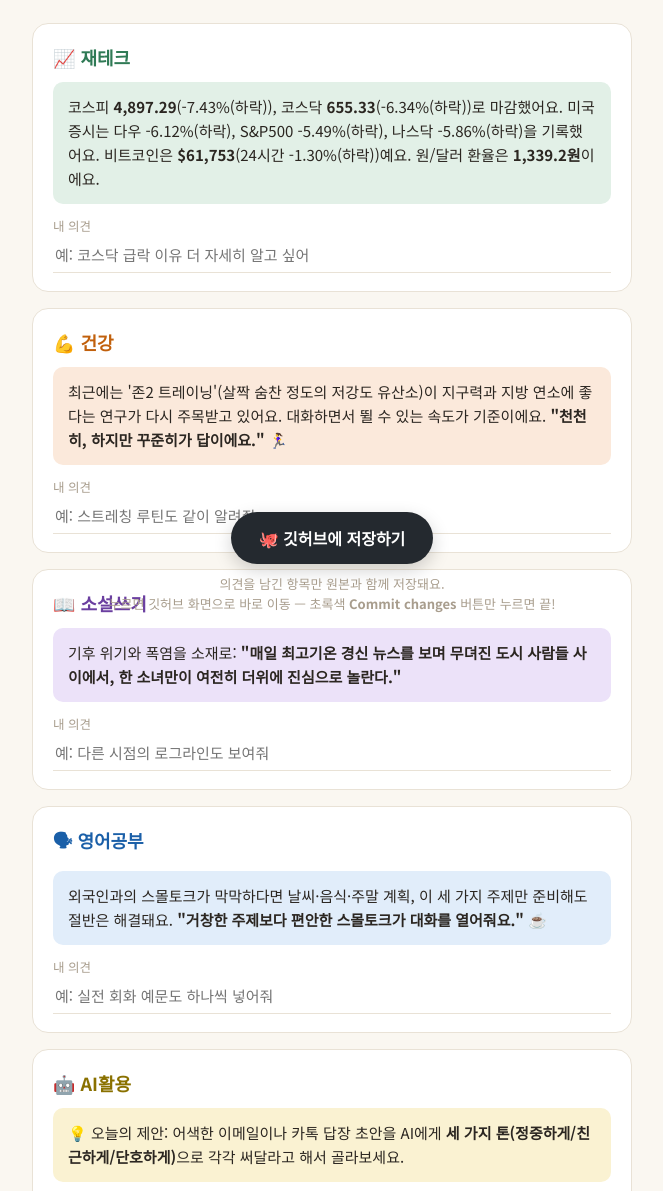
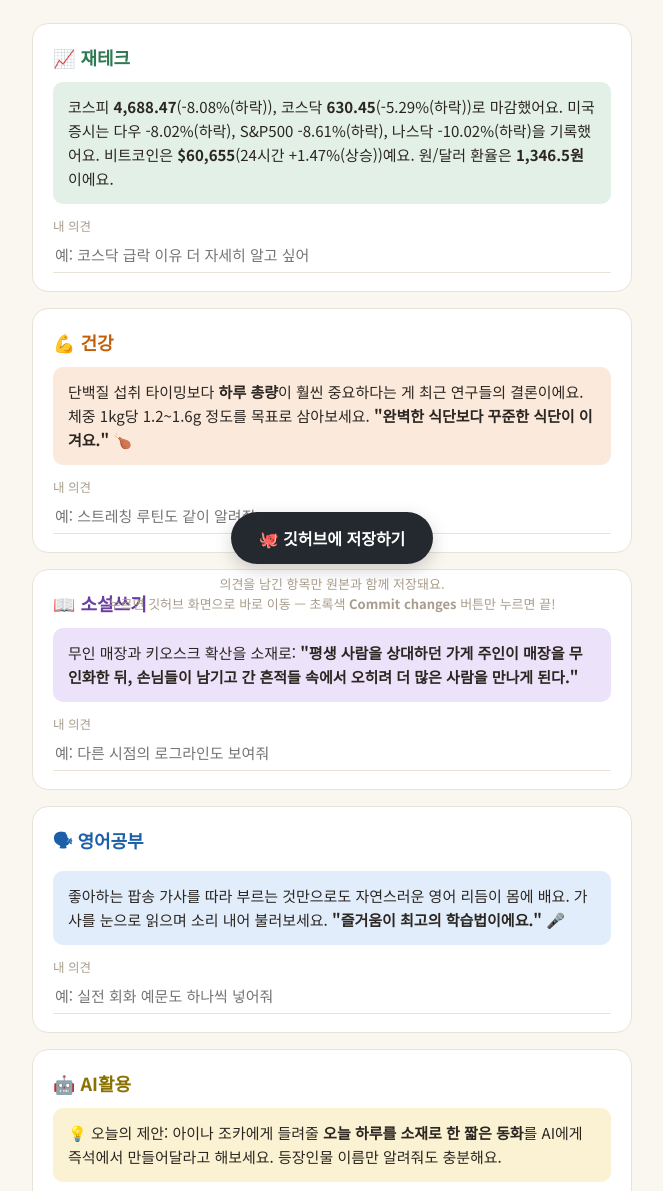
Before and after one commit to honawdo-2026/Year, a plain HTML site: page index.html in a window 1280 px wide. Shown: the part 171-1362 px from the top of the page, without its empty margins (308-971 px from the left). Drawn offline with Linux system fonts and the light colour scheme.

Commit message:
Auto briefing 2026-11-23

```diff
--- a/index.html
+++ b/index.html
@@ -80,42 +80,42 @@
 <body>
 <main>
   <header>
-    <p class="eyebrow" id="dateLabel">2026년 11월 20일 금요일 브리핑</p>
+    <p class="eyebrow" id="dateLabel">2026년 11월 23일 월요일 브리핑</p>
     <h1>오늘 내용, 어떠셨어요?</h1>
     <p>각 항목을 읽고 아래 칸에 짧게 의견을 남긴 뒤, 맨 아래 "깃허브에 저장하기"를 눌러주세요.</p>
   </header>
 
   <div class="card mint">
     <p class="card-label">📈 재테크</p>
-    <div class="content" data-content="재테크">코스피 <strong>4,897.29</strong>(-7.43%(하락)), 코스닥 <strong>655.33</strong>(-6.34%(하락))로 마감했어요. 미국 증시는 다우 -6.12%(하락), S&P500 -5.49%(하락), 나스닥 -5.86%(하락)을 기록했어요. 비트코인은 <strong>$61,753</strong>(24시간 -1.30%(하락))예요. 원/달러 환율은 <strong>1,339.2원</strong>이에요.</div>
+    <div class="content" data-content="재테크">코스피 <strong>4,688.47</strong>(-8.08%(하락)), 코스닥 <strong>630.45</strong>(-5.29%(하락))로 마감했어요. 미국 증시는 다우 -8.02%(하락), S&P500 -8.61%(하락), 나스닥 -10.02%(하락)을 기록했어요. 비트코인은 <strong>$60,655</strong>(24시간 +1.47%(상승))예요. 원/달러 환율은 <strong>1,346.5원</strong>이에요.</div>
     <span class="opinion-tag">내 의견</span>
     <input type="text" data-topic="재테크" placeholder="예: 코스닥 급락 이유 더 자세히 알고 싶어" />
   </div>
 
   <div class="card peach">
     <p class="card-label">💪 건강</p>
-    <div class="content" data-content="건강">최근에는 '존2 트레이닝'(살짝 숨찬 정도의 저강도 유산소)이 지구력과 지방 연소에 좋다는 연구가 다시 주목받고 있어요. 대화하면서 뛸 수 있는 속도가 기준이에요. <strong>"천천히, 하지만 꾸준히가 답이에요."</strong> 🏃‍♀️</div>
+    <div class="content" data-content="건강">단백질 섭취 타이밍보다 <strong>하루 총량</strong>이 훨씬 중요하다는 게 최근 연구들의 결론이에요. 체중 1kg당 1.2~1.6g 정도를 목표로 삼아보세요. <strong>"완벽한 식단보다 꾸준한 식단이 이겨요."</strong> 🍗</div>
     <span class="opinion-tag">내 의견</span>
     <input type="text" data-topic="건강" placeholder="예: 스트레칭 루틴도 같이 알려줘" />
   </div>
 
   <div class="card lav">
     <p class="card-label">📖 소설쓰기</p>
-    <div class="content" data-content="소설쓰기">기후 위기와 폭염을 소재로: <strong>"매일 최고기온 경신 뉴스를 보며 무뎌진 도시 사람들 사이에서, 한 소녀만이 여전히 더위에 진심으로 놀란다."</strong></div>
+    <div class="content" data-content="소설쓰기">무인 매장과 키오스크 확산을 소재로: <strong>"평생 사람을 상대하던 가게 주인이 매장을 무인화한 뒤, 손님들이 남기고 간 흔적들 속에서 오히려 더 많은 사람을 만나게 된다."</strong></div>
     <span class="opinion-tag">내 의견</span>
     <input type="text" data-topic="소설쓰기" placeholder="예: 다른 시점의 로그라인도 보여줘" />
   </div>
 
   <div class="card blue">
     <p class="card-label">🗣 영어공부</p>
-    <div class="content" data-content="영어공부">외국인과의 스몰토크가 막막하다면 날씨·음식·주말 계획, 이 세 가지 주제만 준비해도 절반은 해결돼요. <strong>"거창한 주제보다 편안한 스몰토크가 대화를 열어줘요."</strong> ☕</div>
+    <div class="content" data-content="영어공부">좋아하는 팝송 가사를 따라 부르는 것만으로도 자연스러운 영어 리듬이 몸에 배요. 가사를 눈으로 읽으며 소리 내어 불러보세요. <strong>"즐거움이 최고의 학습법이에요."</strong> 🎤</div>
     <span class="opinion-tag">내 의견</span>
     <input type="text" data-topic="영어공부" placeholder="예: 실전 회화 예문도 하나씩 넣어줘" />
   </div>
 
   <div class="card mustard">
     <p class="card-label">🤖 AI활용</p>
-    <div class="content" data-content="AI활용">💡 오늘의 제안: 어색한 이메일이나 카톡 답장 초안을 AI에게 <strong>세 가지 톤(정중하게/친근하게/단호하게)</strong>으로 각각 써달라고 해서 골라보세요.</div>
+    <div class="content" data-content="AI활용">💡 오늘의 제안: 아이나 조카에게 들려줄 <strong>오늘 하루를 소재로 한 짧은 동화</strong>를 AI에게 즉석에서 만들어달라고 해보세요. 등장인물 이름만 알려줘도 충분해요.</div>
     <span class="opinion-tag">내 의견</span>
     <input type="text" data-topic="AI활용" placeholder="예: 더 실행하기 쉬운 아이디어로 알려줘" />
   </div>
@@ -131,7 +131,7 @@
 <script>
   var REPO = "honawdo-2026/Year";
   var BRANCH = "main";
-  var TODAY_ISO = "2026-11-20";
+  var TODAY_ISO = "2026-11-23";
 
   // 의견을 남긴 항목만 "원본 전체 + 내 의견"으로 담는다. (의견 없는 항목은 어차피 볼 이유가
   // 없으니 제외 — 이렇게 하면 보통은 내용이 짧아서 URL 한 번으로 바로 깃허브까지 이동 가능)
```
